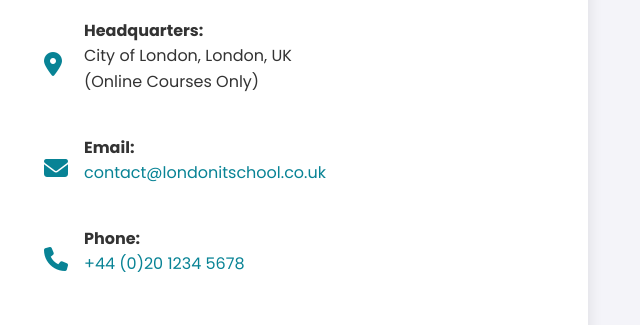
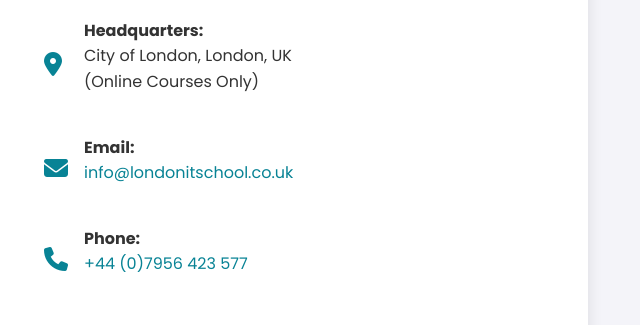
Before and after one commit to londonITschool/london-placeholder, a plain HTML site: page index.html in a window 1280 px wide. Shown: the part 6480-6805 px from the top of the page, 620-1260 px from the left. Drawn offline with Linux system fonts and the light colour scheme.

Commit message:
Add files via upload

```diff
--- a/index.html
+++ b/index.html
@@ -995,11 +995,11 @@
                          </div>
                          <div class="contact-info-item">
                              <i class="fa-solid fa-envelope"></i>
-                             <p><strong>Email:</strong><br><a href="mailto:contact@londonitschool.co.uk">contact@londonitschool.co.uk</a></p>
+                             <p><strong>Email:</strong><br><a href="mailto:contact@londonitschool.co.uk">info@londonitschool.co.uk</a></p>
                          </div>
                          <div class="contact-info-item">
                              <i class="fa-solid fa-phone"></i>
-                             <p><strong>Phone:</strong><br><a href="tel:+442012345678">+44 (0)20 1234 5678</a></p>
+                             <p><strong>Phone:</strong><br><a href="tel:+4407956423577">+44 (0)7956 423 577</a></p>
                          </div>
                      </div>
                  </div>
```
